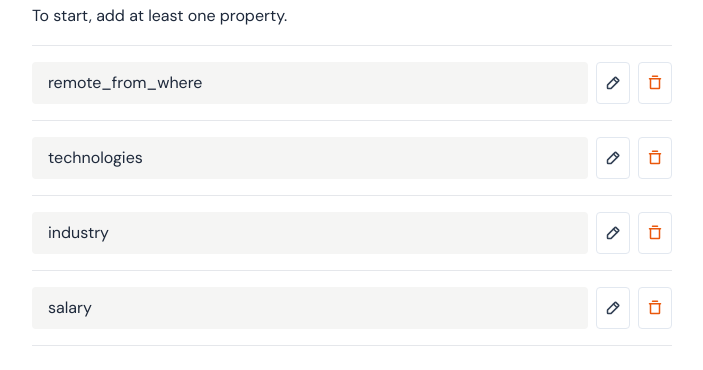
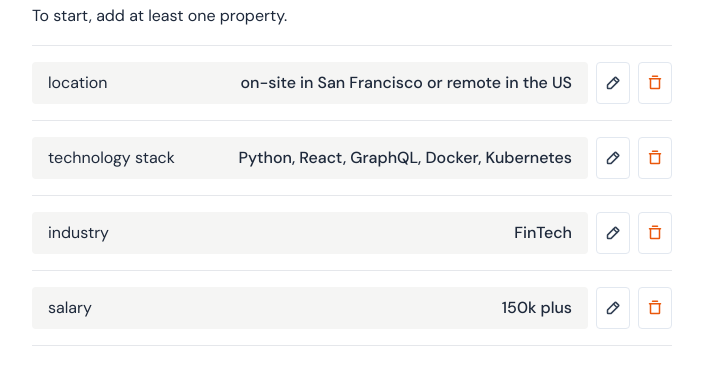
Before and after one commit to AdrianKrebs/datalens, a Next.js app in the folder client/: page / in a window 1280 px wide. Shown: the part 202-572 px from the top of the page, without its empty margins (288-991 px from the left). Built offline with nearby package versions, Linux system fonts and the light colour scheme; no server answers.

Commit message:
add better examples

```diff
--- a/client/src/pages/index.js
+++ b/client/src/pages/index.js
@@ -20,31 +20,31 @@ export default function ShowcaseHN() {
     const [propertyMode, setPropertyMode] = useState(null)
     const [fields, setFields] = useState([
         {
-            name: 'remote_from_where',
+            name: 'location',
             description:
                 "",
-            criteria: '',
+            criteria: 'on-site in San Francisco or remote in the US',
             type: 'must'
         },
         {
-            name: 'technologies',
+            name: 'technology stack',
             description:
                 "",
-            criteria: '',
+            criteria: "Python, React, GraphQL, Docker, Kubernetes",
             type: "",
         },
         {
             name: 'industry',
             description:
                 "",
-            criteria: '',
+            criteria: 'FinTech',
             type: "",
         },
         {
             name: 'salary',
             description:
                 "",
-            criteria: '',
+            criteria: '150k plus',
             type: "",
         },
     ])
```
Also changed, not shown: 2 other files (tests, documents, lock files or other folders).
